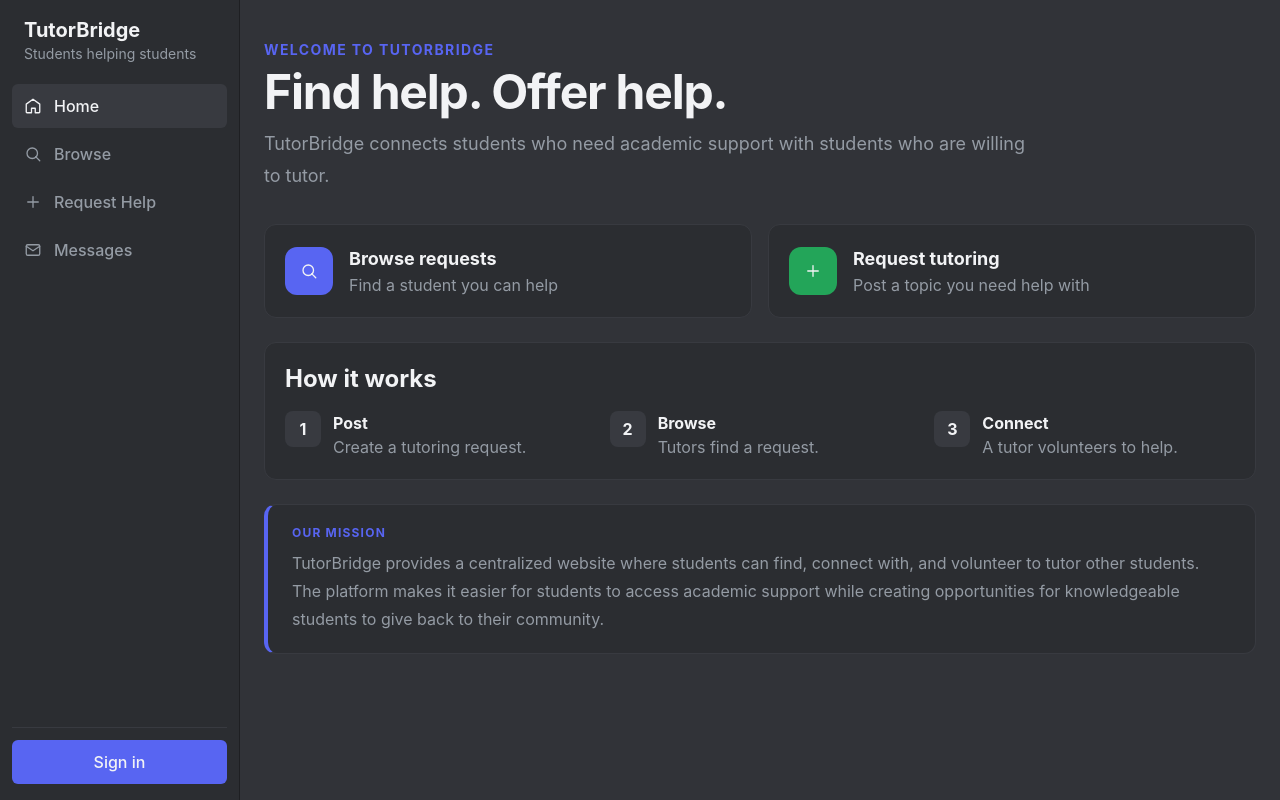
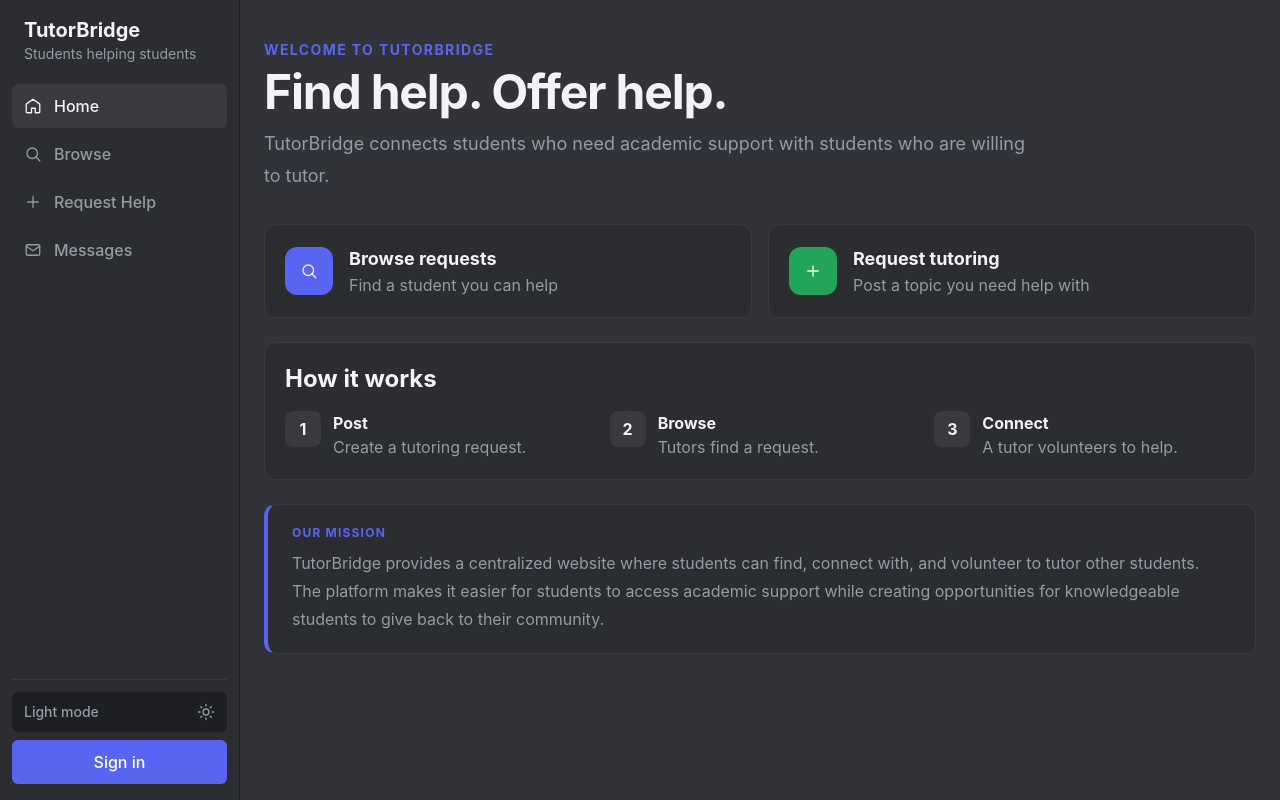
Before and after one commit to Jacksonaustin/TutorBridge-, a React app in the folder frontend/: page / in a window 1280 px wide. Built offline with nearby package versions, Linux system fonts and the light colour scheme; no server answers; the HTML template or start-up script is replaced by a standard one.

Commit message:
Add light and dark mode

```diff
--- a/frontend/src/App.jsx
+++ b/frontend/src/App.jsx
@@ -6,13 +6,24 @@ import Navbar from './components/NavBar'
 
 const API_URL = import.meta.env.VITE_API_URL || 'http://localhost:5000'
 
+function getSavedTheme() {
+  const savedTheme = localStorage.getItem('TutorBridge-theme')
+  return savedTheme === 'light' ? 'light' : 'dark'
+}
+
 function App() {
   const [activeView, setActiveView] = useState('home')
   const [user, setUser] = useState(null)
   const [authLoading, setAuthLoading] = useState(true)
+  const [theme, setTheme] = useState(getSavedTheme)
 
   const [selectedConversationId, setSelectedConversationId] =
     useState(null)
+
+  useEffect(() => {
+    document.documentElement.dataset.theme = theme
+    localStorage.setItem('TutorBridge-theme', theme)
+  }, [theme])
 
   useEffect(() => {
     async function checkSession() {
@@ -36,6 +47,12 @@ function App() {
 
     checkSession()
   }, [])
+
+  function handleToggleTheme() {
+    setTheme((currentTheme) =>
+      currentTheme === 'dark' ? 'light' : 'dark'
+    )
+  }
 
   function handleAuthenticated(authenticatedUser) {
     setUser(authenticatedUser)
@@ -68,6 +85,8 @@ function App() {
         user={user}
         authLoading={authLoading}
         onLogout={handleLogout}
+        theme={theme}
+        onToggleTheme={handleToggleTheme}
       />
 
       <MainContent
--- a/frontend/src/components/Icons.jsx
+++ b/frontend/src/components/Icons.jsx
@@ -2,9 +2,14 @@ function Icon({ size = 18, children, ...props }) {
   return (
     <svg
       xmlns="http://www.w3.org/2000/svg"
-      width={size} height={size} viewBox="0 0 24 24"
-      fill="none" stroke="currentColor" strokeWidth={1.75}
-      strokeLinecap="round" strokeLinejoin="round"
+      width={size}
+      height={size}
+      viewBox="0 0 24 24"
+      fill="none"
+      stroke="currentColor"
+      strokeWidth={1.75}
+      strokeLinecap="round"
+      strokeLinejoin="round"
       {...props}
     >
       {children}
@@ -12,11 +17,10 @@ function Icon({ size = 18, children, ...props }) {
   )
 }
 
-
 export function HomeIcon() {
   return (
     <Icon>
-    <path d="M3 9.5 12 3l9 6.5V20a1 1 0 0 1-1 1h-5v-6H10v6H4a1 1 0 0 1-1-1z" />
+      <path d="M3 9.5 12 3l9 6.5V20a1 1 0 0 1-1 1h-5v-6H10v6H4a1 1 0 0 1-1-1z" />
     </Icon>
   )
 }
@@ -24,8 +28,8 @@ export function HomeIcon() {
 export function SearchIcon() {
   return (
     <Icon>
-        <circle cx="11" cy="11" r="7" />
-        <line x1="21" y1="21" x2="15.5" y2="15.5" />
+      <circle cx="11" cy="11" r="7" />
+      <line x1="21" y1="21" x2="15.5" y2="15.5" />
     </Icon>
   )
 }
@@ -41,9 +45,33 @@ export function PlusIcon() {
 
 export function MailIcon() {
   return (
-    <Icon >
+    <Icon>
       <rect x="3" y="5" width="18" height="14" rx="2" />
       <path d="m3 7 9 6 9-6" />
     </Icon>
   )
 }
+
+export function SunIcon() {
+  return (
+    <Icon>
+      <circle cx="12" cy="12" r="4" />
+      <line x1="12" y1="2" x2="12" y2="4" />
+      <line x1="12" y1="20" x2="12" y2="22" />
+      <line x1="4.93" y1="4.93" x2="6.34" y2="6.34" />
+      <line x1="17.66" y1="17.66" x2="19.07" y2="19.07" />
+      <line x1="2" y1="12" x2="4" y2="12" />
+      <line x1="20" y1="12" x2="22" y2="12" />
+      <line x1="4.93" y1="19.07" x2="6.34" y2="17.66" />
+      <line x1="17.66" y1="6.34" x2="19.07" y2="4.93" />
+    </Icon>
+  )
+}
+
+export function MoonIcon() {
+  return (
+    <Icon>
+      <path d="M21 12.79A9 9 0 1 1 11.21 3 7 7 0 0 0 21 12.79z" />
+    </Icon>
+  )
+}
--- a/frontend/src/components/NavBar.jsx
+++ b/frontend/src/components/NavBar.jsx
@@ -1,12 +1,29 @@
-import { HomeIcon, SearchIcon, PlusIcon, MailIcon } from './Icons'
+import {
+  HomeIcon,
+  SearchIcon,
+  PlusIcon,
+  MailIcon,
+  SunIcon,
+  MoonIcon,
+} from './Icons'
 
-function NavBar({ activeView, onNavClick, user, authLoading, onLogout }) {
+function NavBar({
+  activeView,
+  onNavClick,
+  user,
+  authLoading,
+  onLogout,
+  theme,
+  onToggleTheme,
+}) {
   const links = [
     { key: 'home', label: 'Home', icon: HomeIcon },
     { key: 'browse', label: 'Browse', icon: SearchIcon },
     { key: 'request', label: 'Request Help', icon: PlusIcon },
     { key: 'messages', label: 'Messages', icon: MailIcon },
   ]
+
+  const isDark = theme === 'dark'
 
   return (
     <aside className="flex h-dvh w-60 shrink-0 flex-col border-r border-TutorBridge-darkest bg-TutorBridge-dark px-3 py-4 text-TutorBridge-text">
@@ -41,27 +58,54 @@ function NavBar({ activeView, onNavClick, user, authLoading, onLogout }) {
       <div className="mt-auto border-t border-TutorBridge-input pt-3">
         {user ? (
           <div className="rounded-md bg-TutorBridge-darkest p-3">
+            <div className="flex items-start gap-2">
+              <div className="min-w-0 flex-1">
                 <div className="truncate font-semibold text-TutorBridge-text">{user.name}</div>
                 <div className="truncate text-xs text-TutorBridge-muted">
                   {user.major || user.email}
                 </div>
+              </div>
+
+              <button
+                type="button"
+                onClick={onToggleTheme}
+                className="flex h-9 w-9 shrink-0 items-center justify-center rounded-md bg-TutorBridge-input text-TutorBridge-muted transition-colors hover:text-TutorBridge-text"
+                aria-label={isDark ? 'Switch to light mode' : 'Switch to dark mode'}
+                title={isDark ? 'Switch to light mode' : 'Switch to dark mode'}
+              >
+                {isDark ? <SunIcon /> : <MoonIcon />}
+              </button>
+            </div>
+
             <button
               type="button"
               onClick={onLogout}
-              className="mt-3 w-full rounded-md bg-TutorBridge-input px-3 py-2 text-sm font-medium text-TutorBridge-text transition-colors hover:bg-TutorBridge-danger"
+              className="mt-3 w-full rounded-md bg-TutorBridge-input px-3 py-2 text-sm font-medium text-TutorBridge-text transition-colors hover:bg-TutorBridge-danger hover:text-white"
             >
               Log out
             </button>
           </div>
         ) : (
+          <div className="space-y-2">
+            <button
+              type="button"
+              onClick={onToggleTheme}
+              className="flex w-full items-center justify-between rounded-md bg-TutorBridge-darkest px-3 py-2.5 text-sm font-medium text-TutorBridge-muted transition-colors hover:bg-TutorBridge-input hover:text-TutorBridge-text"
+              aria-label={isDark ? 'Switch to light mode' : 'Switch to dark mode'}
+            >
+              <span>{isDark ? 'Light mode' : 'Dark mode'}</span>
+              {isDark ? <SunIcon /> : <MoonIcon />}
+            </button>
+
             <button
               type="button"
               onClick={() => onNavClick('login')}
               disabled={authLoading}
-            className="w-full rounded-md bg-TutorBridge-accent px-3 py-2.5 font-medium text-TutorBridge-text transition-colors hover:bg-TutorBridge-accent-hover disabled:cursor-wait disabled:opacity-60"
+              className="w-full rounded-md bg-TutorBridge-accent px-3 py-2.5 font-medium text-TutorBridge-on-accent transition-colors hover:bg-TutorBridge-accent-hover disabled:cursor-wait disabled:opacity-60"
             >
               {authLoading ? 'Checking session...' : 'Sign in'}
             </button>
+          </div>
         )}
       </div>
     </aside>
--- a/frontend/src/index.css
+++ b/frontend/src/index.css
@@ -1,26 +1,6 @@
 @import "tailwindcss";
 
-/* Reset some default styles for the html, body, and #root elements to ensure consistent layout and appearance across different browsers. */
-html,
-body,
-#root {
-  margin: 0;
-  width: 100%;
-  min-height: 100%;
-  background: #1e1f22;
-}
-
-html,
-body {
-  overscroll-behavior: none;
-}
-
-#root {
-  min-height: 100dvh;
-}
-
-
-/* TutorBridge color theme */
+/* TutorBridge dark theme is the default. */
 @theme {
   --color-TutorBridge-darkest: #1e1f22;
   --color-TutorBridge-dark: #2b2d31;
@@ -30,12 +10,56 @@ body {
   --color-TutorBridge-muted: #949ba4;
   --color-TutorBridge-accent: #5865f2;
   --color-TutorBridge-accent-hover: #4752c4;
+  --color-TutorBridge-on-accent: #ffffff;
   --color-TutorBridge-online: #23a559;
   --color-TutorBridge-danger: #f23f42;
 }
 
-body {
-  margin: 0;
-  padding: 0;
+/* Light mode overrides the same TutorBridge color variables.
+   Existing components can keep using classes like bg-TutorBridge-dark. */
+html[data-theme="light"] {
+  --color-TutorBridge-darkest: #e2e8f0;
+  --color-TutorBridge-dark: #f8fafc;
+  --color-TutorBridge-mid: #f1f5f9;
+  --color-TutorBridge-input: #e2e8f0;
+  --color-TutorBridge-text: #1f2937;
+  --color-TutorBridge-muted: #64748b;
+  --color-TutorBridge-accent: #5865f2;
+  --color-TutorBridge-accent-hover: #4752c4;
+  --color-TutorBridge-on-accent: #ffffff;
+  --color-TutorBridge-online: #168447;
+  --color-TutorBridge-danger: #dc2626;
+  color-scheme: light;
+}
+
+html[data-theme="dark"] {
+  color-scheme: dark;
+}
+
+* {
   box-sizing: border-box;
 }
+
+html,
+body,
+#root {
+  margin: 0;
+  width: 100%;
+  min-height: 100%;
+  background-color: var(--color-TutorBridge-mid);
+}
+
+html,
+body {
+  padding: 0;
+  overscroll-behavior: none;
+}
+
+#root {
+  min-height: 100dvh;
+}
+
+/* Keep white text readable on purple accent buttons in light mode. */
+html[data-theme="light"] .bg-TutorBridge-accent.text-TutorBridge-text {
+  color: #ffffff;
+}
```
Lines whose indentation alone changed are shown as unchanged.
